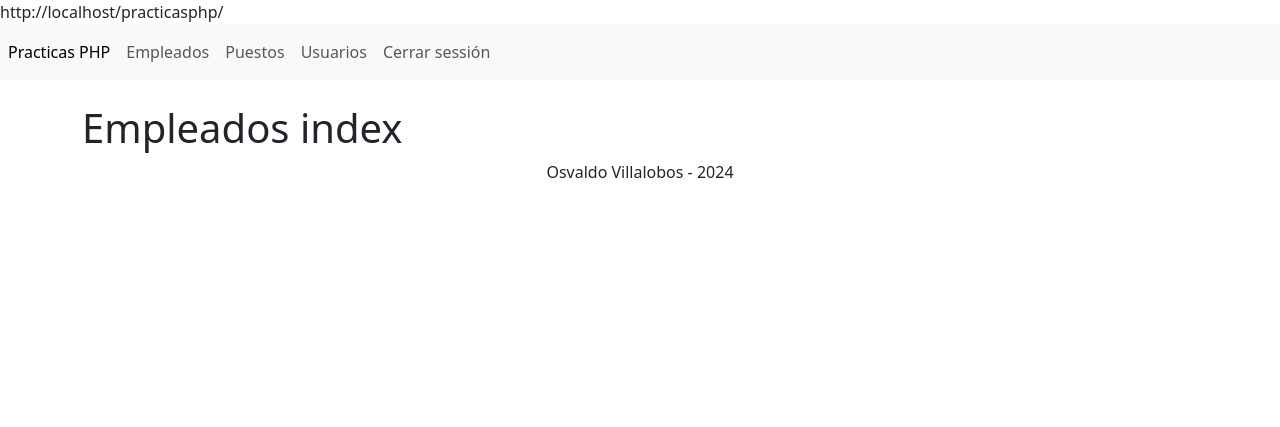
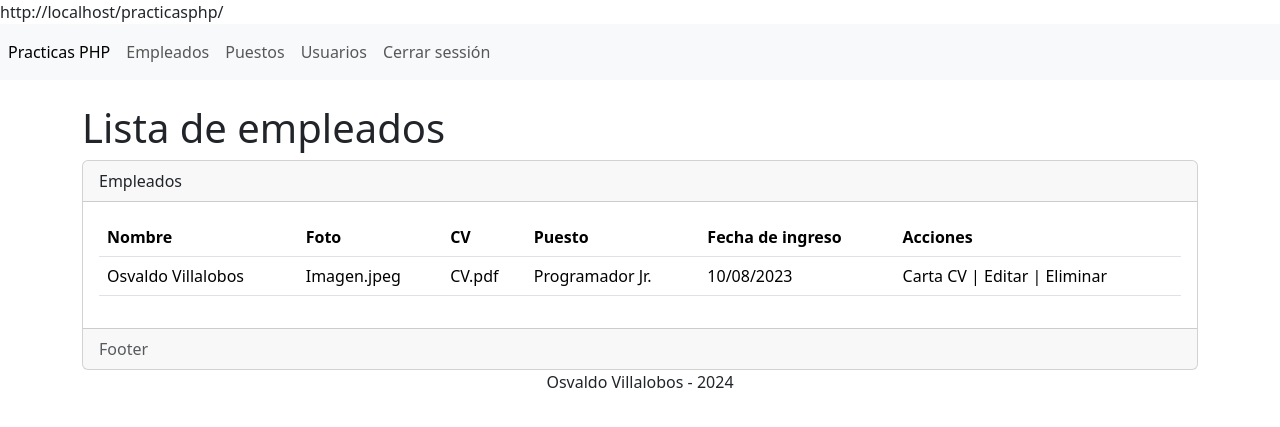
Before and after one commit to ovillalt/Practicas-de-PHP, a PHP site: page /sections/employees/index.php in a window 1280 px wide. Shown: the top 427 px of the page. Run offline with PHP 8.4, Linux system fonts and the light colour scheme.

Commit message:
Creacion de interfax de empleados

```diff
--- a/sections/employees/index.php
+++ b/sections/employees/index.php
@@ -1,7 +1,43 @@
 <?php
 include_once ("../../templates/header.php");
 ?>
-<h1>Empleados index</h1>
+<h1>Lista de empleados</h1>
+<div class="card">
+    <div class="card-header">Empleados</div>
+    <div class="card-body">
+        <div
+            class="table-responsive-sm"
+        >
+            <table
+                class="table"
+            >
+                <thead>
+                    <tr>
+                        <th scope="col">Nombre</th>
+                        <th scope="col">Foto</th>
+                        <th scope="col">CV</th>
+                        <th scope="col">Puesto</th>
+                        <th scope="col">Fecha de ingreso</th>
+                        <th scope="col">Acciones</th>
+                    </tr>
+                </thead>
+                <tbody>
+                    <tr class="">
+                        <td scope="row">Osvaldo Villalobos</td>
+                        <td>Imagen.jpeg</td>
+                        <td>CV.pdf</td>
+                        <td>Programador Jr.</td>
+                        <td>10/08/2023</td>
+                        <td>Carta CV | Editar | Eliminar </td>
+                    </tr>
+                </tbody>
+            </table>
+        </div>
+
+    </div>
+    <div class="card-footer text-muted">Footer</div>
+</div>
+
 
 
 
```
